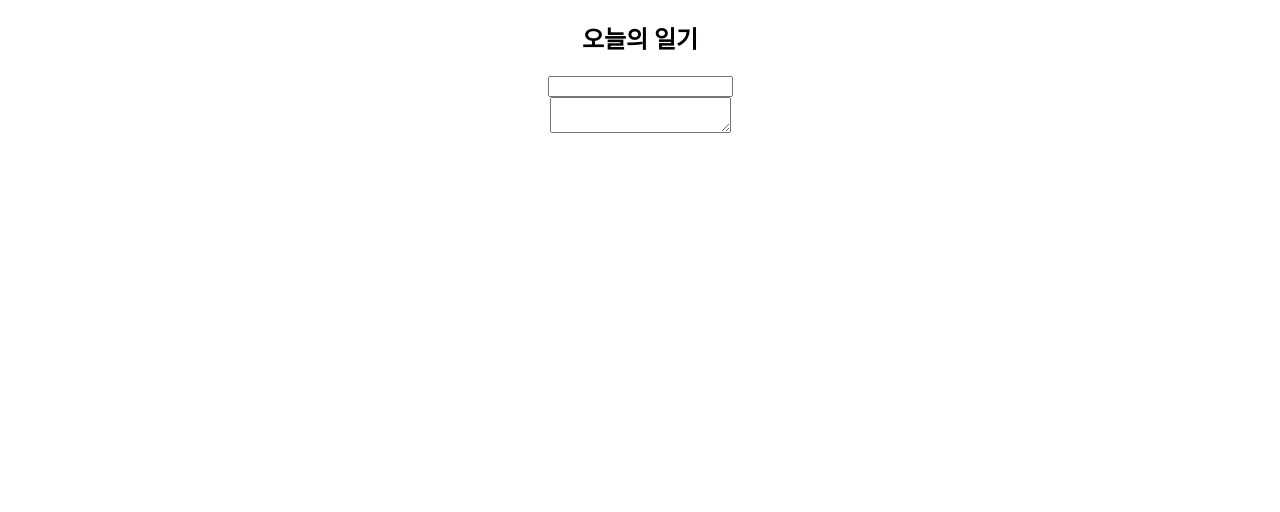
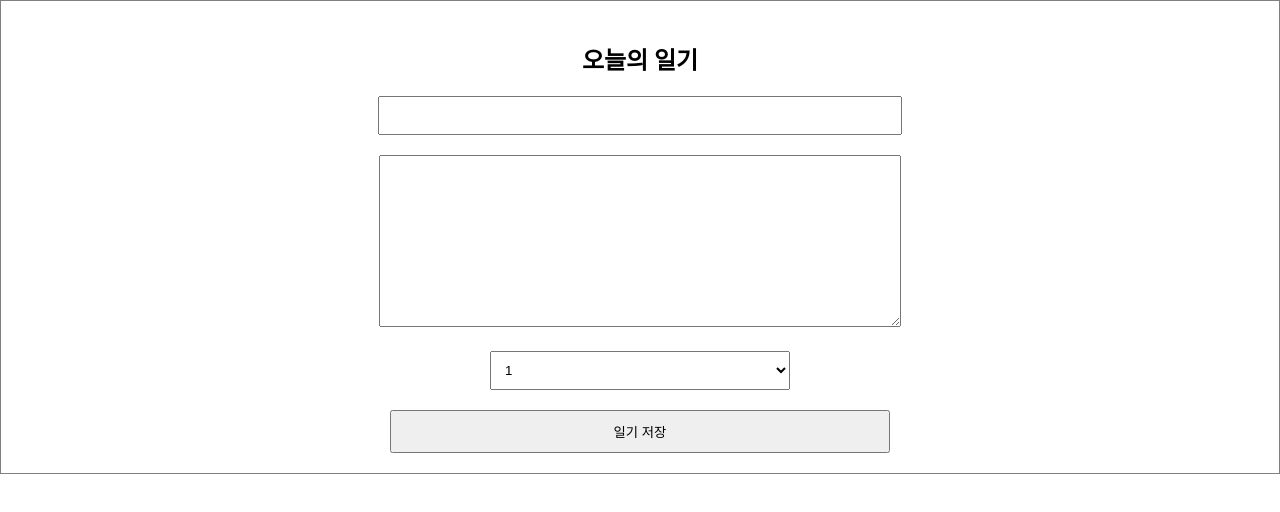
Before and after one commit to HYHYJ/simplediary, a React (Create React App) app: page / in a window 1280 px wide. Shown: the top 512 px of the page. Built offline with nearby package versions, Linux system fonts and the light colour scheme.

Commit message:
state 합치고 사용, 함수 합치고 사용 방법, 다이어리 틀잡기

```diff
--- a/src/App.css
+++ b/src/App.css
@@ -1,38 +1,29 @@
-.App {
+
+.DiaryEditor{
+  border: 1px solid gray;
   text-align: center;
+  padding: 20px;
 }
 
-.App-logo {
-  height: 40vmin;
-  pointer-events: none;
+.DiaryEditor input,
+textarea {
+  margin-bottom: 20px;
+  width: 500px;
+  padding: 10px;
 }
 
-@media (prefers-reduced-motion: no-preference) {
-  .App-logo {
-    animation: App-logo-spin infinite 20s linear;
-  }
+.DiaryEditor textarea{
+  height: 150px;
 }
 
-.App-header {
-  background-color: #282c34;
-  min-height: 100vh;
-  display: flex;
-  flex-direction: column;
-  align-items: center;
-  justify-content: center;
-  font-size: calc(10px + 2vmin);
-  color: white;
+.DiaryEditor select{
+  width:  300px;
+  padding: 10px;
+  margin-bottom: 20px;
 }
 
-.App-link {
-  color: #61dafb;
+.DiaryEditor button{
+  width: 500px;
+  padding: 10px;
+  cursor: pointer;
 }
-
-@keyframes App-logo-spin {
-  from {
-    transform: rotate(0deg);
-  }
-  to {
-    transform: rotate(360deg);
-  }
-}
--- a/src/DiaryEditor.js
+++ b/src/DiaryEditor.js
@@ -4,12 +4,24 @@
   const [state, setState] = useState({
     author: "",
     content: "",
+    emotion: 1,
   });
   // const [author, setAuthor] = useState("");
   // const [content, setContent] = useState("");
   const handleChangeState = (e) => {
-    console.log(e.target.value);
-    console.log(e.target.name);
+    // console.log(e.target.value);
+    // console.log(e.target.name);
+
+    setState({
+      ...state,
+      //useState 변수랑 이름 똑같이해야 변수 변경
+      [e.target.name]: e.target.value,
+    });
+  };
+
+  const handleSubmit = (e) => {
+    console.log(state);
+    alert("저장 성공");
   };
   return (
     <div className="DiaryEditor">
@@ -19,26 +31,31 @@
           name="author"
           value={state.author} /* state의 이름 */
           /* 콜백함수 */
-          onChange={(e) => {
-            /* e = 우리가 움직였을때 input 값이 바뀌었을때 수행한다. */
-            setState({
-              /* 객채를 바꿀려면 새로운 객체를 전달해줘야한다. */
-              ...state,
-              author: e.target.value,
-            });
-          }}
+          onChange={handleChangeState}
         />
       </div>
       <div>
         <textarea
+          name="content"
           value={state.content}
-          onChange={(e) => {
-            setState({
-              ...state,
-              content: e.target.value,
-            });
-          }}
+          onChange={handleChangeState}
         />
+      </div>
+      <div>
+        <select
+          name="emotion"
+          value={state.emotion}
+          onChange={handleChangeState}
+        >
+          <option value={1}>1</option>
+          <option value={2}>2</option>
+          <option value={3}>3</option>
+          <option value={4}>4</option>
+          <option value={5}>5</option>
+        </select>
+      </div>
+      <div>
+        <button onClick={handleSubmit}>일기 저장</button>
       </div>
     </div>
   );
```
